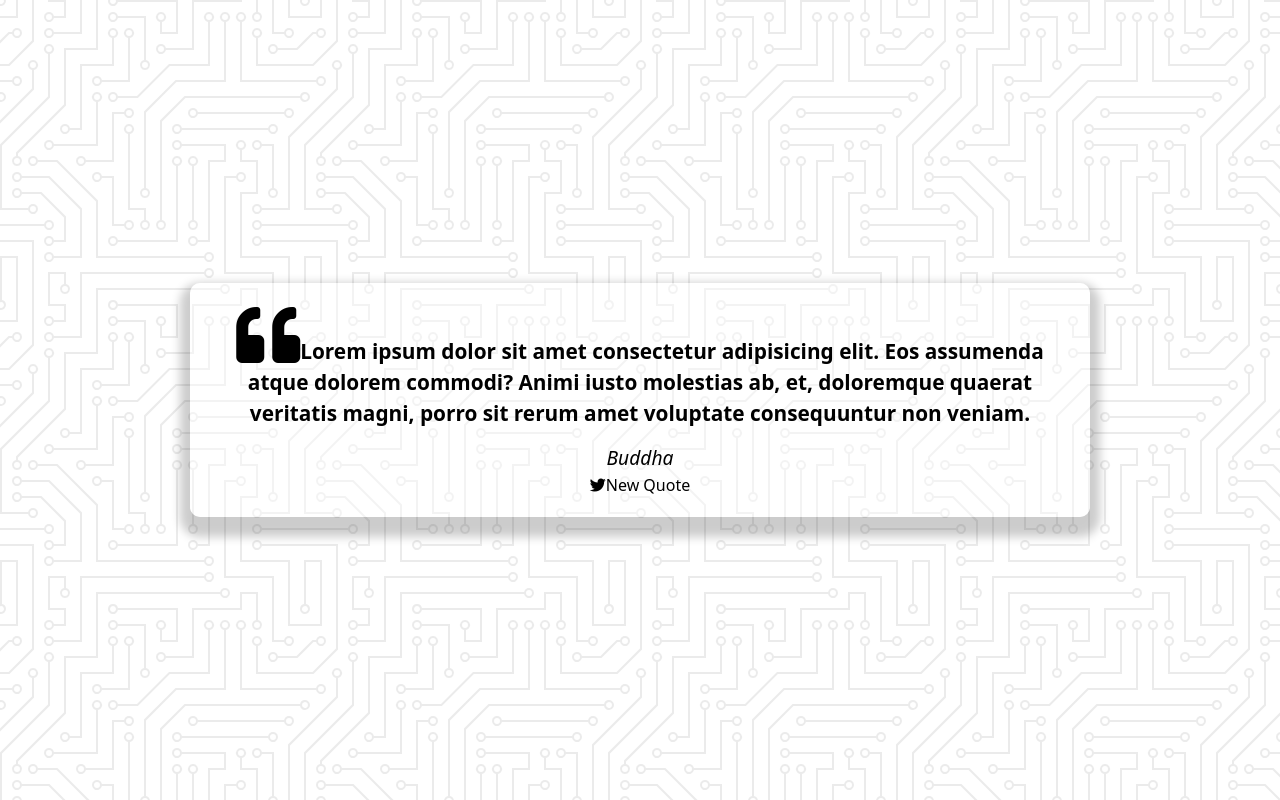
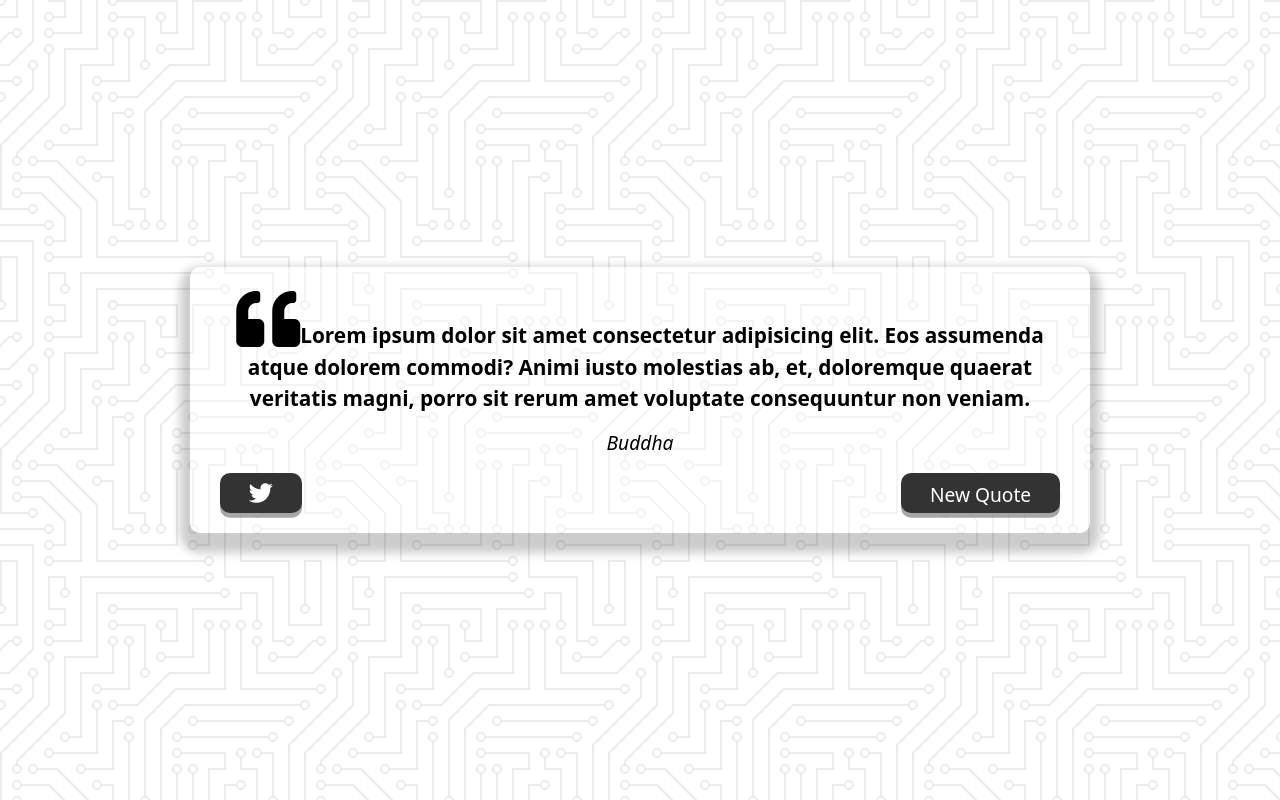
Before and after one commit to iromashko/angular-projects, an Angular app: page /quotes in a window 1280 px wide. Built offline with nearby package versions, Linux system fonts and the light colour scheme.

Commit message:
style buttons

```diff
--- a/src/app/pages/main/main.component.html
+++ b/src/app/pages/main/main.component.html
@@ -1,6 +1,11 @@
 <div class="p-3">
-  <h1 class="text-xl font-bold">Mini Projects</h1>
+  <h1 class="text-xl font-bold">No frameworks</h1>
   <a class="hover:underline" target="”_blank”" [routerLink]="['quotes']"
     >Quote Generator</a
   >
+
+  <h1 class="text-xl font-bold">Angular</h1>
+  <a class="hover:underline" target="”_blank”" [routerLink]="['quotes']"
+    >Vercel Dashboard</a
+  >
 </div>
--- a/src/app/pages/quotes/quotes.component.scss
+++ b/src/app/pages/quotes/quotes.component.scss
@@ -38,6 +38,42 @@
   font-style: italic;
 }
 
+.button-container {
+  margin-top: 15px;
+  display: flex;
+  justify-content: space-between;
+}
+
+button {
+  cursor: pointer;
+  font-size: 1.2rem;
+  height: 2.5rem;
+  border: none;
+  border-radius: 10px;
+  color: white;
+  background: #333;
+  outline: none;
+  padding: 0.5rem 1.8rem;
+  box-shadow: 0 0.3rem rgba(121, 121, 121, 0.65);
+}
+
+button:hover {
+  filter: brightness(130%);
+}
+
+button:active {
+  transform: translate(0, 0.3rem);
+  box-shadow: 0 0.1rem rgba(255, 255, 255, 0.65);
+}
+
+.twitter-button:hover {
+  color: #38a1f3;
+}
+
+.fa-twitter {
+  font-size: 1.5rem;
+}
+
 @media screen and (max-width: 1000px) {
   .quote-container {
     margin: auto 10px;
```
